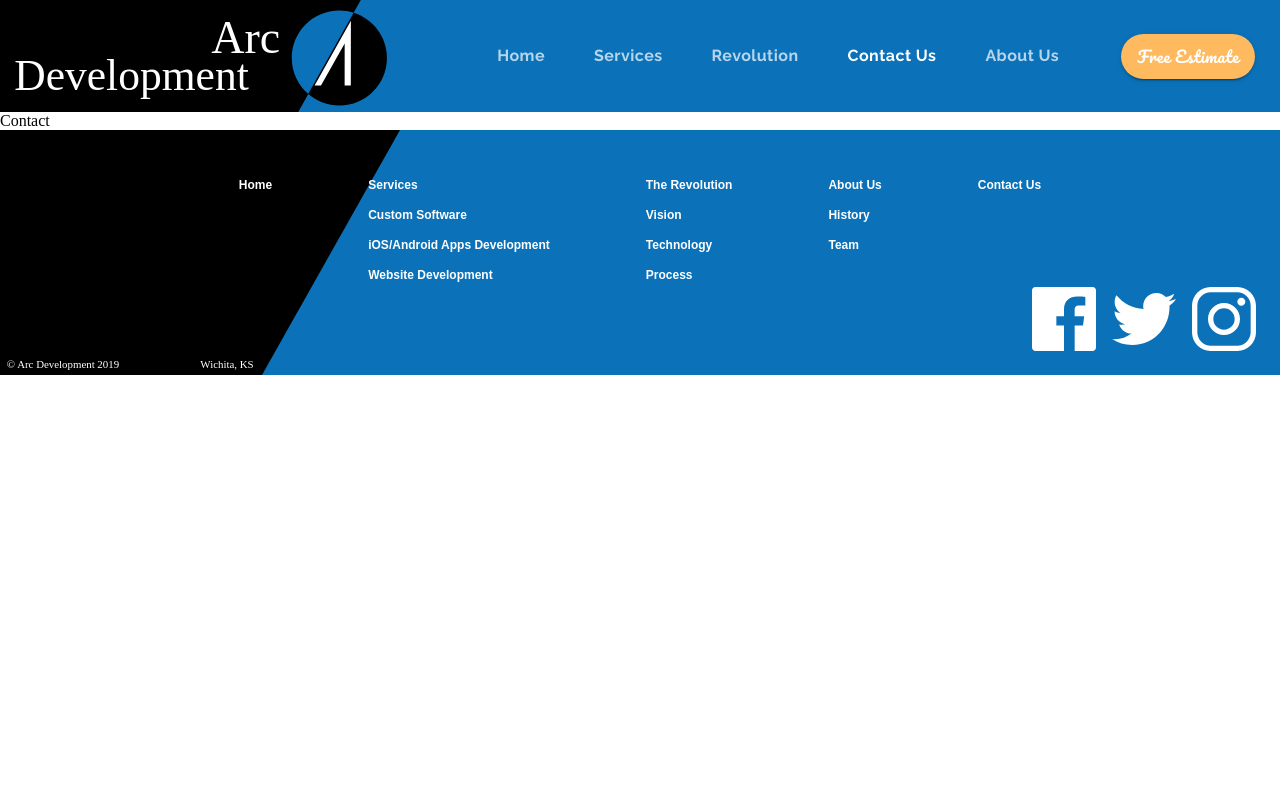
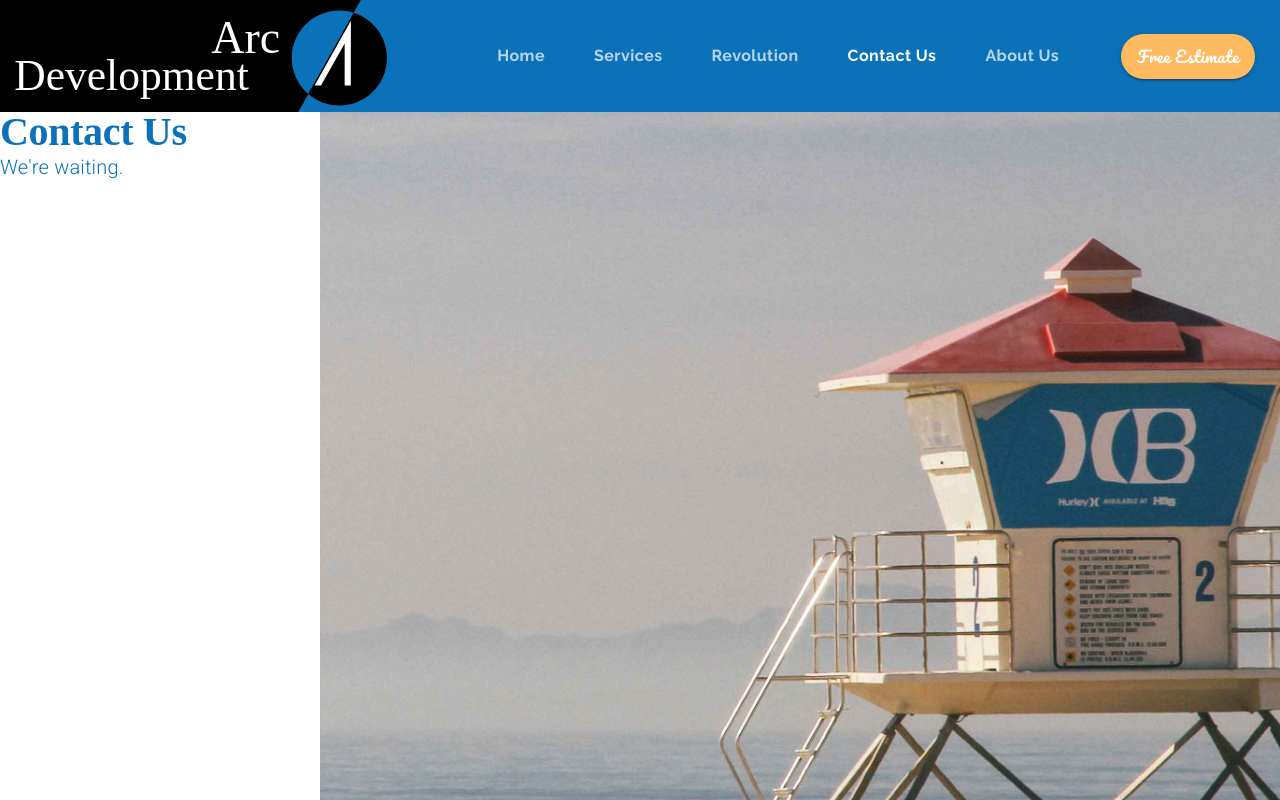
Before and after one commit to sudeen/React-With-MaterialUI, a React (Create React App) app: page /contact in a window 1280 px wide. Shown: the top 800 px of the page. Built offline with nearby package versions, Linux system fonts and the light colour scheme.

Commit message:
Created Contact Us page

```diff
--- a/src/components/App.js
+++ b/src/components/App.js
@@ -9,6 +9,7 @@
 import Websites from "./Websites";
 import Revolution from "./Revolution";
 import About from "./About";
+import Contact from "./Contact";
 
 import { ThemeProvider } from "@material-ui/styles";
 import theme from "./ui/Theme";
@@ -107,7 +108,17 @@
               />
             )}
           />
-          <Route exact path="/contact" component={() => <div>Contact</div>} />
+          <Route
+            exact
+            path="/contact"
+            render={props => (
+              <Contact
+                {...props}
+                setValue={setValue}
+                setSelectedIndex={setSelectedIndex}
+              />
+            )}
+          />
           <Route exact path="/estimate" component={() => <div>Estimate</div>} />
         </Switch>
         <Footer
--- /dev/null
+++ b/src/components/Contact.js
@@ -0,0 +1,47 @@
+import React from "react";
+import Lottie from "react-lottie";
+import { Link } from "react-router-dom";
+import { makeStyles, useTheme } from "@material-ui/core/styles";
+import Grid from "@material-ui/core/Grid";
+import Button from "@material-ui/core/Button";
+import Typography from "@material-ui/core/Typography";
+import useMediaQuery from "@material-ui/core/useMediaQuery";
+import TextField from "@material-ui/core/TextField";
+
+import background from "../assets/background.jpg";
+
+const useStyles = makeStyles(theme => ({
+  background: {
+    backgroundImage: `url(${background})`,
+    backgroundPosition: "center",
+    backgroundSize: "cover",
+    backgroundRepeat: "no-repeat",
+    height: "60em",
+  },
+}));
+
+export default function Contact(props) {
+  const classes = useStyles();
+  const theme = useTheme();
+
+  return (
+    <Grid container direction="row">
+      {/* Contact Form Block */}
+      <Grid item container direction="column" lg={3}>
+        <Grid item>
+          <Typography variant="h2" style={{ lineHeight: 1 }}>
+            Contact Us
+          </Typography>
+          <Typography
+            variant="body1"
+            style={{ color: theme.palette.common.blue }}
+          >
+            We're waiting.
+          </Typography>
+        </Grid>
+      </Grid>
+      {/* Action to Call Block */}
+      <Grid item container className={classes.background} lg={9}></Grid>
+    </Grid>
+  );
+}
```
